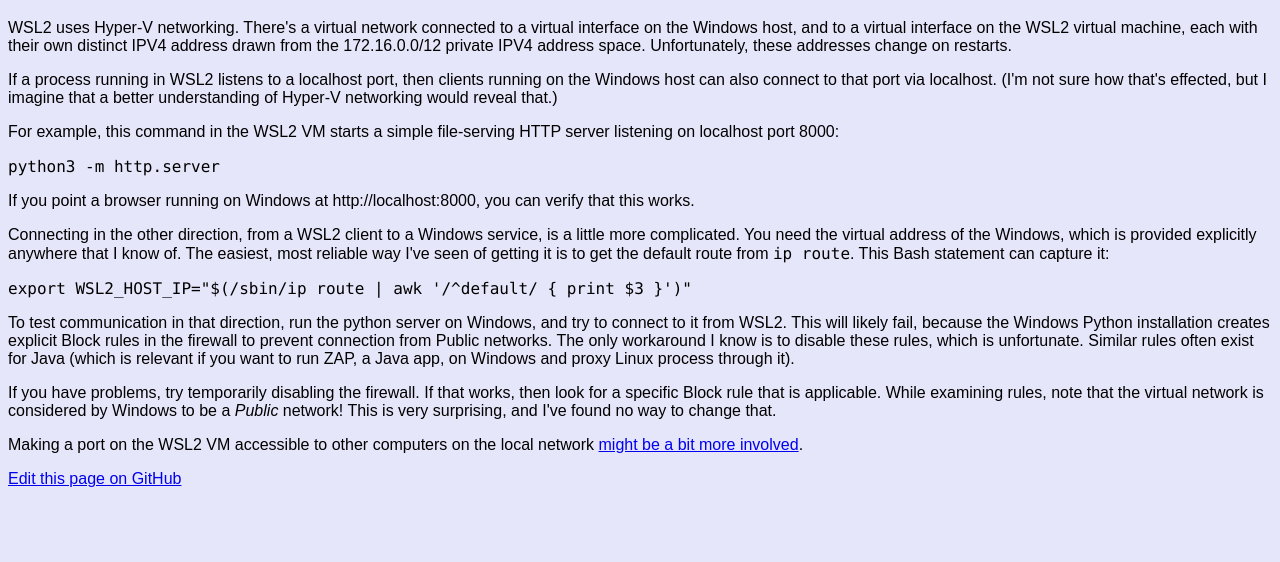
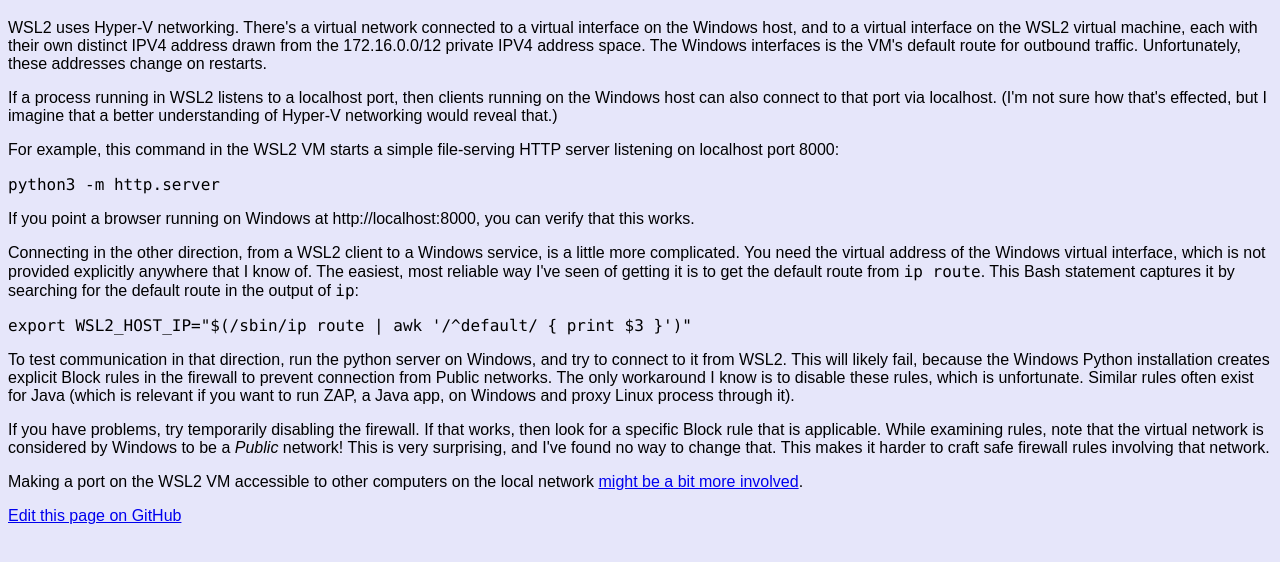
Before and after one commit to dwmuller/dwmuller.github.io, an Eleventy site: page src/notes/wsl2-networking.md in a window 1280 px wide. Shown: the part 164-726 px from the top of the page. Built offline with nearby package versions, Linux system fonts and the light colour scheme; Eleventy itself is replaced by a stand-in of ours; code samples lack their colours; files that its build step writes are made by us from their sources.

Commit message:
Fixed some typos and expanded a few concepts.

````diff
--- a/src/notes/wsl2-networking.md
+++ b/src/notes/wsl2-networking.md
@@ -10,6 +10,7 @@ layout: note.html
 WSL2 uses Hyper-V networking. There's a virtual network connected to a virtual interface
 on the Windows host, and to a virtual interface on the WSL2 virtual machine, each with
 their own distinct IPV4 address drawn from the 172.16.0.0/12 private IPV4 address space.
+The Windows interfaces is the VM's default route for outbound traffic.
 Unfortunately, these addresses change on restarts.
 
 If a process running in WSL2 listens to a localhost port, then clients running on the
@@ -24,9 +25,9 @@ python3 -m http.server
 If you point a browser running on Windows at http://localhost:8000, you can verify that this works.
 
 Connecting in the other direction, from a WSL2 client to a Windows service, is a little more complicated.
-You need the virtual address of the Windows, which is provided explicitly anywhere that I know of. The
+You need the virtual address of the Windows virtual interface, which is not provided explicitly anywhere that I know of. The
 easiest, most reliable way I've seen of getting it is to get the default route from ``ip route``. This Bash statement
-can capture it:
+captures it by searching for the default route in the output of ``ip``:
 
 ```
 export WSL2_HOST_IP="$(/sbin/ip route | awk '/^default/ { print $3 }')"
@@ -34,6 +35,6 @@ export WSL2_HOST_IP="$(/sbin/ip route | awk '/^default/ { print $3 }')"
 
 To test communication in that direction, run the python server on Windows, and try to connect to it from WSL2. This will likely fail, because the Windows Python installation creates explicit Block rules in the firewall to prevent connection from Public networks. The only workaround I know is to disable these rules, which is unfortunate. Similar rules often exist for Java (which is relevant if you want to run ZAP, a Java app, on Windows and proxy Linux process through it).
 
-If you have problems, try temporarily disabling the firewall. If that works, then look for a specific Block rule that is applicable. While examining rules, note that the virtual network is considered by Windows to be a _Public_ network! This is very surprising, and I've found no way to change that.
+If you have problems, try temporarily disabling the firewall. If that works, then look for a specific Block rule that is applicable. While examining rules, note that the virtual network is considered by Windows to be a _Public_ network! This is very surprising, and I've found no way to change that. This makes it harder to craft safe firewall rules involving that network.
 
 Making a port on the WSL2 VM accessible to other computers on the local network [might be a bit more involved](https://docs.microsoft.com/en-us/windows/wsl/compare-versions#accessing-a-wsl-2-distribution-from-your-local-area-network-lan).
````
